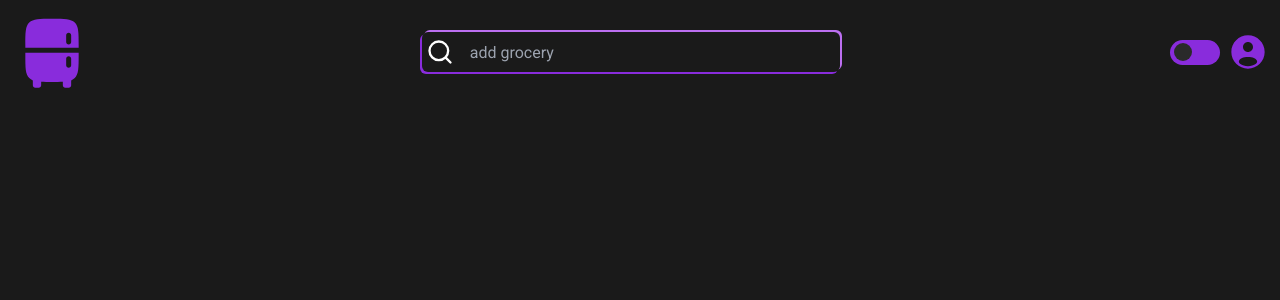
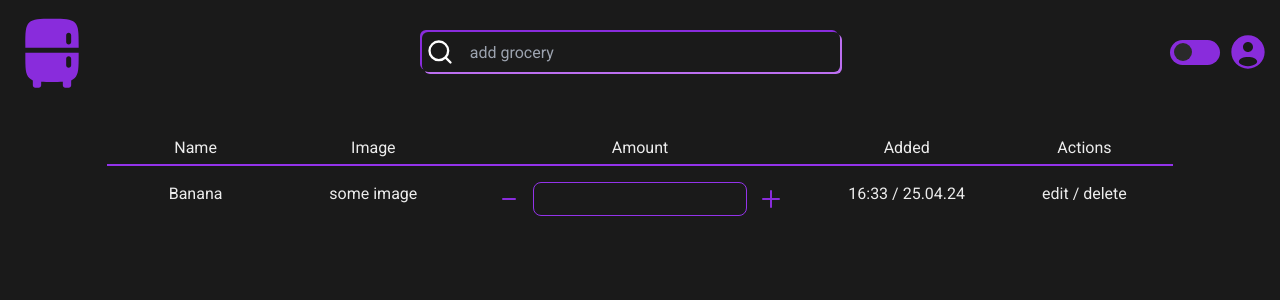
Before and after one commit to MyNameIsDmitriy/fridge-reminder, a Vue app: page / in a window 1280 px wide. Shown: the top 300 px of the page. Built offline with nearby package versions, Linux system fonts and the light colour scheme.

Commit message:
feat: main section

```diff
--- a/src/App.vue
+++ b/src/App.vue
@@ -1,10 +1,12 @@
 <script setup>
 import Header from "./components/Header.vue";
+import Main from "./components/Main.vue";
 </script>
 
 <template>
   <div class="min-h-screen bg-nearlyBlack">
     <Header />
+    <Main />
   </div>
 </template>
 
--- a/src/assets/css/tailwind.css
+++ b/src/assets/css/tailwind.css
@@ -6,7 +6,7 @@
   body {
     @apply min-h-screen;
     @apply bg-nearlyblack;
-    @apply text-white;
+    @apply text-darkwhite;
     @apply font-roboto;
   }
 }
--- /dev/null
+++ b/src/components/Main.vue
@@ -0,0 +1,44 @@
+<template>
+  <main
+    class="w-5/6 m-auto mt-10 [&>div]:grid [&>div]:grid-cols-[1fr_1fr_2fr_1fr_1fr]"
+  >
+    <div
+      class="[&>p]:text-center [&>p]:py-1 [&>p]:border-b-2 [&>p]:border-purple-600"
+    >
+      <p>Name</p>
+      <p>Image</p>
+      <p>Amount</p>
+      <p>Added</p>
+      <p>Actions</p>
+    </div>
+
+    <div class="mt-4 [&>*]:text-center">
+      <div class="">Banana</div>
+      <div class="">some image</div>
+      <div class="">
+        <div class="flex justify-center gap-3">
+          <img
+            class="w-6"
+            src="../assets/svg/main/minus.svg"
+            alt="minus button"
+          />
+          <input
+            class="w-3/5 py-1 px-2 text-center border border-purple-600 rounded-lg bg-transparent"
+            type="text"
+          />
+          <img
+            class="w-6"
+            src="../assets/svg/main/plus.svg"
+            alt="plus button"
+          />
+        </div>
+      </div>
+      <div class="">16:33 / 25.04.24</div>
+      <div class="">edit / delete</div>
+    </div>
+  </main>
+</template>
+
+<script lang="ts" setup></script>
+
+<style></style>
--- a/tailwind.config.js
+++ b/tailwind.config.js
@@ -6,6 +6,7 @@ export default {
       colors: {
         darkgrey: "#333333",
         nearlyblack: "#1A1A1A",
+        darkwhite: "#ECECEC",
       },
       fontFamily: {
         roboto: ["Roboto, sans-serif"],
```
Also changed, not shown: src/assets/svg/main/minus.svg (added), src/assets/svg/main/plus.svg (added).
